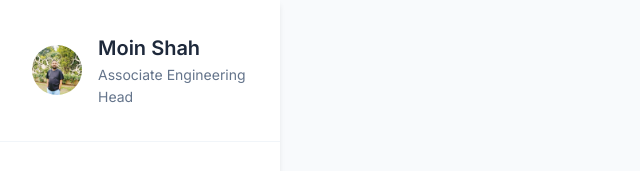
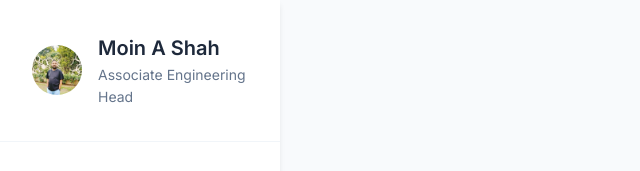
Before and after one commit to moin-shah/portfolio, a plain HTML site: page index.html in a window 1280 px wide. Shown: the top 171 px of the page, 0-640 px from the left. Drawn offline with Linux system fonts and the light colour scheme.

Commit message:
change for data

```diff
--- a/index.html
+++ b/index.html
@@ -15,7 +15,7 @@
             <div class="nav-brand">
                 <img src="1.jpeg" alt="Moin Shah" class="nav-profile-img">
                 <div class="nav-brand-text">
-                    <h1>Moin Shah</h1>
+                    <h1>Moin A Shah</h1>
                     <p>Associate Engineering Head</p>
                 </div>
             </div>
```
